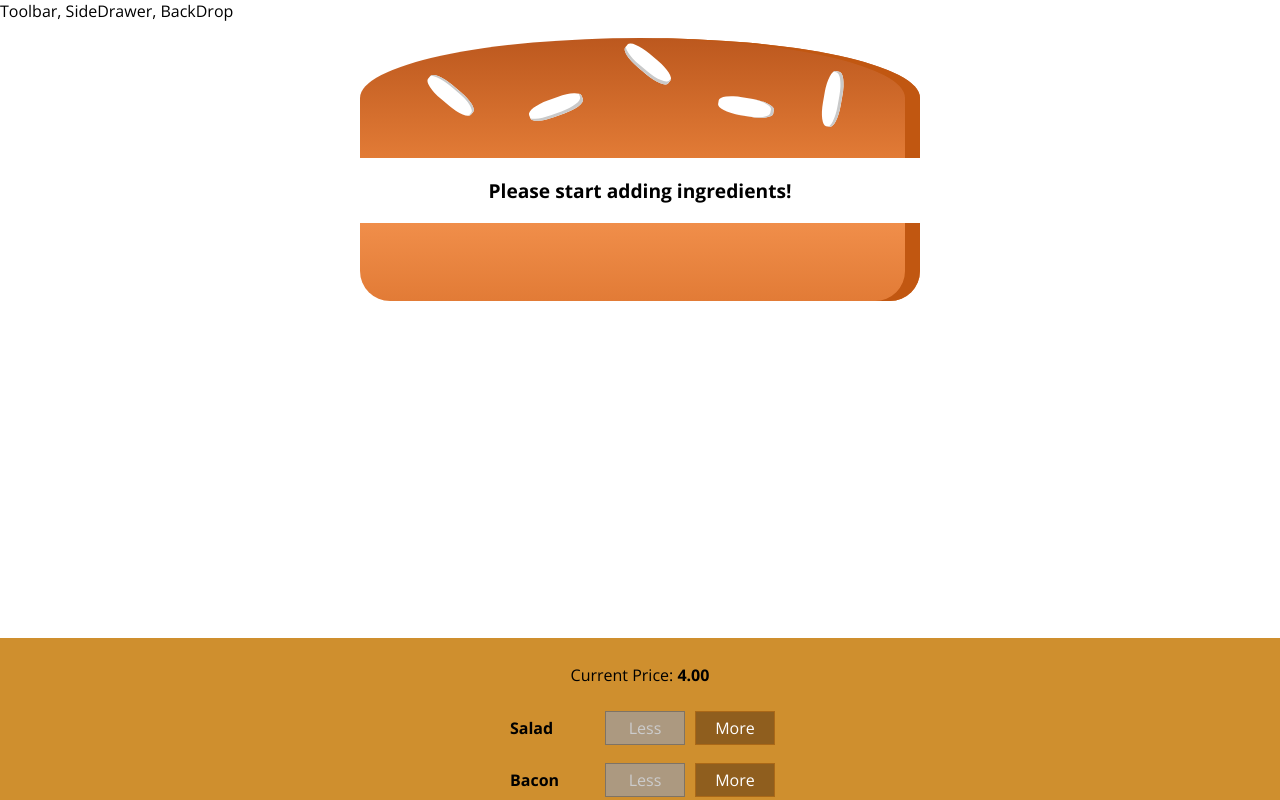
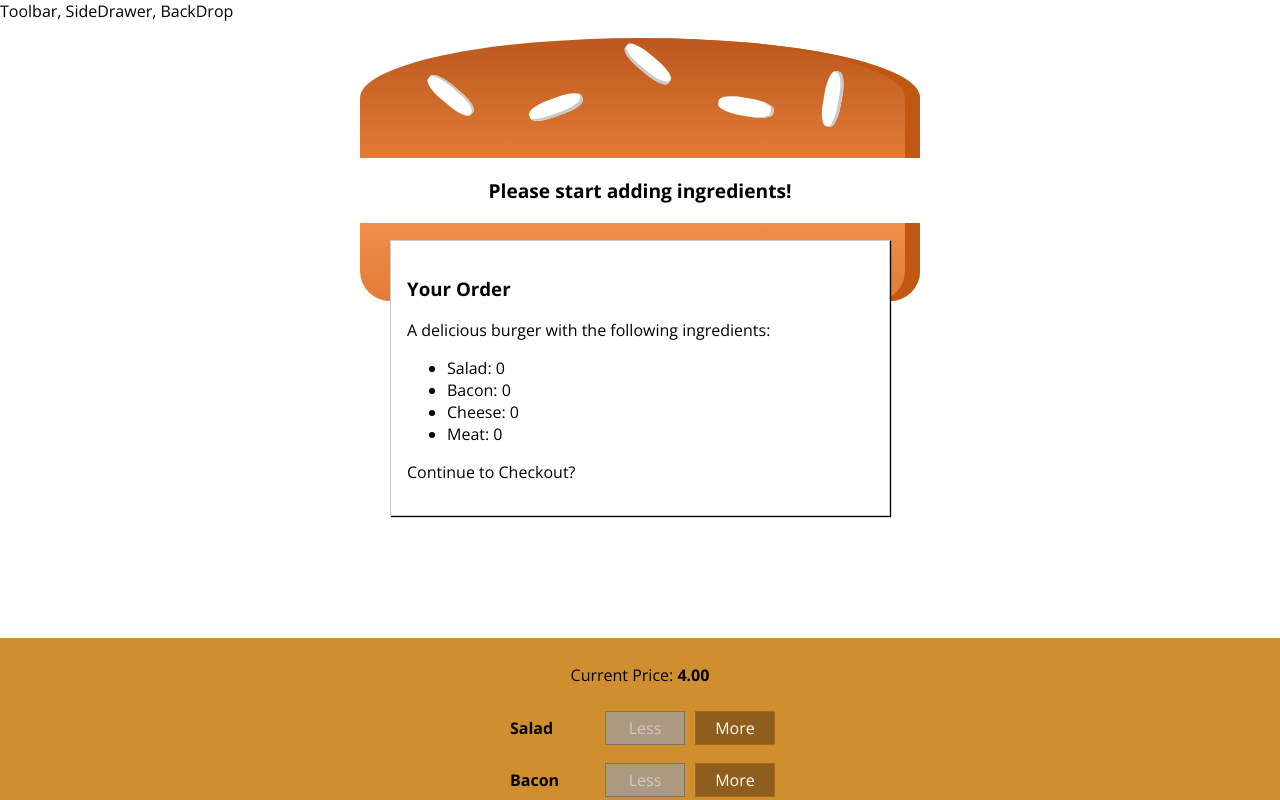
Before and after one commit to patrickniezen/react-course, a React (Create React App) app in the folder burger-builder/: page / in a window 1280 px wide. Shown: the top 800 px of the page. Built offline with nearby package versions, Linux system fonts and the light colour scheme.

Commit message:
Added order summary component.

```diff
--- /dev/null
+++ b/burger-builder/src/components/Burger/OrderSummary/OrderSummary.js
@@ -0,0 +1,27 @@
+import React from 'react';
+
+import Aux from '../../../hoc/Auxiliary';
+
+const orderSummary = (props) => {
+    const ingredientSummary = Object.keys(props.ingredients)
+        .map(igKey => {
+            return (
+                <li key={igKey}>
+                    <span style={{ textTransform: 'capitalize' }}>{igKey}</span>: {props.ingredients[igKey]}
+                </li>
+            );
+        });
+
+    return (
+        <Aux>
+            <h3>Your Order</h3>
+            <p>A delicious burger with the following ingredients:</p>
+            <ul>
+                {ingredientSummary}
+            </ul>
+            <p>Continue to Checkout?</p>
+        </Aux>
+    );
+};
+
+export default orderSummary;
--- /dev/null
+++ b/burger-builder/src/components/UI/Modal/Modal.module.css
@@ -0,0 +1,20 @@
+.Modal {
+    position: fixed;
+    z-index: 500;
+    background-color: white;
+    width: 70%;
+    border: 1px solid #ccc;
+    box-shadow: 1px 1px 1px black;
+    padding: 16px;
+    left: 15%;
+    top: 30%;
+    box-sizing: border-box;
+    transition: all 0.3s ease-out;
+}
+
+@media (min-width: 600px) {
+    .Modal {
+        width: 500px;
+        left: calc(50% - 250px);
+    }
+}
--- /dev/null
+++ b/burger-builder/src/components/UI/Modal/Model.js
@@ -0,0 +1,11 @@
+import React from 'react';
+
+import classes from './Modal.module.css';
+
+const modal = (props) => (
+    <div className={classes.Modal}>
+        {props.children}
+    </div>
+)
+
+export default modal;
--- a/burger-builder/src/containers/BurgerBuilder/BurgerBuilder.js
+++ b/burger-builder/src/containers/BurgerBuilder/BurgerBuilder.js
@@ -3,6 +3,8 @@
 import Aux from '../../hoc/Auxiliary';
 import Burger from '../../components/Burger/Burger';
 import BuildControls from '../../components/Burger/BuildControls/BuildControls';
+import Modal from '../../components/UI/Modal/Model';
+import OrderSummary from '../../components/Burger/OrderSummary/OrderSummary';
 
 const INGREDIENTS_PRICES = {
     salad: 0.5,
@@ -87,6 +89,9 @@
 
         return (
             <Aux>
+                <Modal>
+                    <OrderSummary ingredients={this.state.ingredients} />
+                </Modal>
                 <Burger ingredients={this.state.ingredients} />
                 <BuildControls
                     ingredientAdded={this.addIngredientHandler}
```
Also changed, not shown: burger-builder/src/components/UI/Backdrop/Backdrop.js (added).
